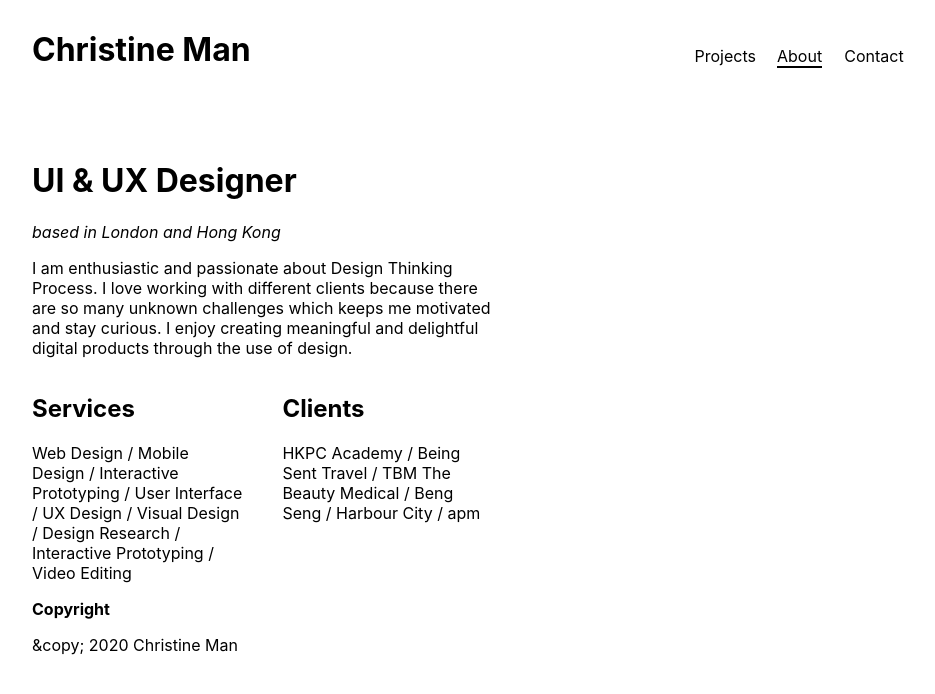
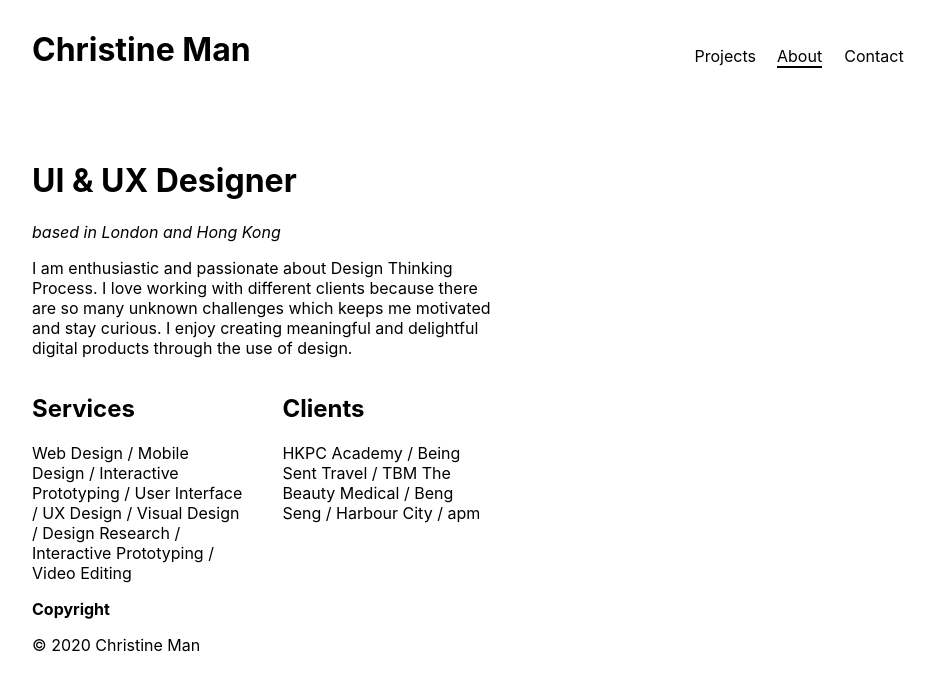
Before and after one commit to colinbut/christineman, a React (Create React App) app: page /about in a window 1280 px wide. Shown: the top 694 px of the page, without its empty margins (32-967 px from the left). Built offline with nearby package versions, Linux system fonts and the light colour scheme.

Commit message:
fixing copyright symbol and use HKPC image

```diff
--- a/src/components/Footer.js
+++ b/src/components/Footer.js
@@ -7,7 +7,7 @@ export default function Footer() {
     return (
         <div className="footer">
             <strong>Copyright</strong>
-            <p>{copyright.text}</p>
+            <p>&copy; {copyright.text}</p>
         </div>
     )
 }
--- a/src/components/Projects.js
+++ b/src/components/Projects.js
@@ -4,6 +4,8 @@ import { Link, useRouteMatch } from 'react-router-dom'
 import { makeStyles } from '@material-ui/core/styles'
 import CeramicsImg from '../img/ceramics.jpg'
 import WatchesImg from '../img/watches.jpg'
+import HKPC from '../img/HKPC.jpeg'
+import HKPC_Portfolio from '../img/HKPC_Portfolio.jpeg'
 import Grid from '@material-ui/core/Grid'
 import Card from '@material-ui/core/Card'
 import CardActionArea from '@material-ui/core/CardActionArea'
@@ -27,7 +29,7 @@ const projectData = [
     {
         id: 1,
         name: "HKPC Academy",
-        image: CeramicsImg,
+        image: HKPC,
         title: "Ceramics"
     },
     {
@@ -39,7 +41,7 @@ const projectData = [
     {
         id: 3,
         name: "HKPC Academy",
-        image: CeramicsImg,
+        image: HKPC,
         title: "Ceramics"
     },
     {
@@ -51,7 +53,7 @@ const projectData = [
     {
         id: 5,
         name: "HKPC Academy",
-        image: CeramicsImg,
+        image: HKPC,
         title: "Ceramics"
     },
     {
--- a/src/config/static.json
+++ b/src/config/static.json
@@ -7,6 +7,6 @@
         "clients": "HKPC Academy / Being Sent Travel / TBM The Beauty Medical / Beng Seng / Harbour City / apm"
     },
     "copyright" : {
-        "text" : "&copy; 2020 Christine Man"
+        "text" : "2020 Christine Man"
     }
 }
```
